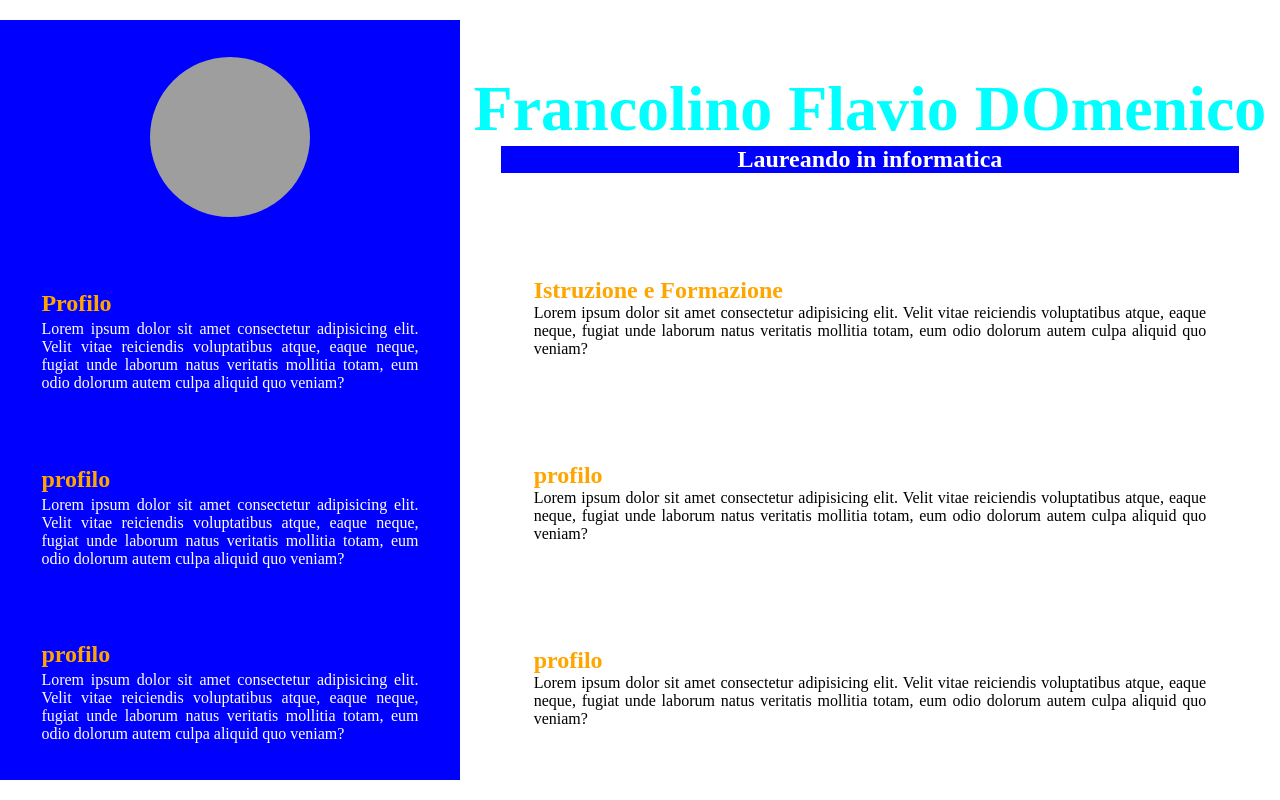
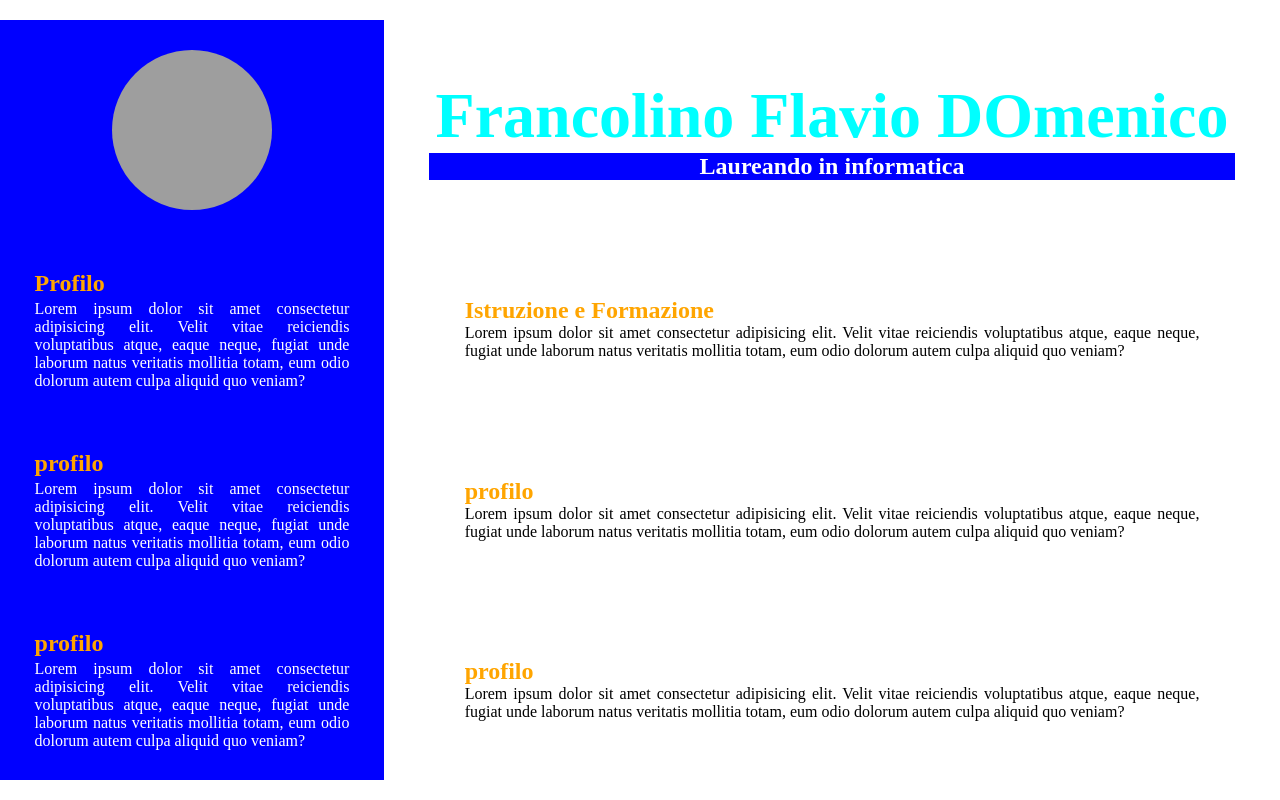
Before and after one commit to FrancolinoFlavioDomenico/myPersonalWebsite, an Angular app: page / in a window 1280 px wide. Built offline with nearby package versions, Linux system fonts and the light colour scheme; grey boxes are pictures that could not be loaded.

Commit message:
piccole sistemazioni

```diff
--- a/src/app/app.component.sass
+++ b/src/app/app.component.sass
@@ -3,8 +3,8 @@ div.container
     width: 100%
 
 app-left-column
-    width: 40%
+    width: 30%
 
 
-app-left-column
-    width: calc( 100% - 40% )
+app-right-column
+    width: calc( 100% - 30% )
--- a/src/index.html
+++ b/src/index.html
@@ -1,5 +1,5 @@
 <!doctype html>
-<html lang="en">
+<html lang="it">
 <head>
   <meta charset="utf-8">
   <title>MyPersonalWebsite</title>
```
